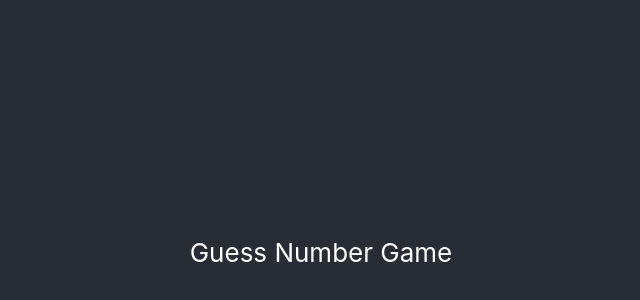
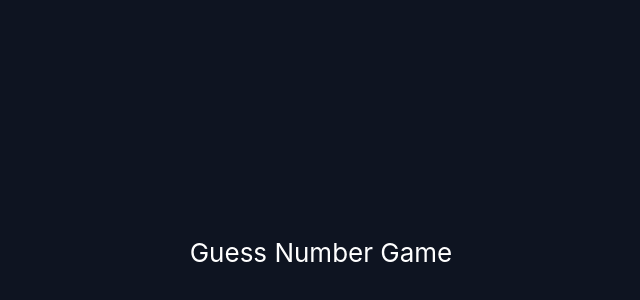
Before and after one commit to probablypenera007/guessnumber_frontend, a React (Create React App) app: page / in a window 1280 px wide. Shown: the part 148-448 px from the top of the page, without its empty margins (319-959 px from the left). Built offline with nearby package versions, Linux system fonts and the light colour scheme.

Commit message:
background color changed to #0e1421

```diff
--- a/src/components/App/App.css
+++ b/src/components/App/App.css
@@ -3,7 +3,7 @@
 }
 
 .App-header {
-  background-color: #282c34;
+  background-color: #0e1421;
   min-height: 100vh;
   display: flex;
   flex-direction: column;
```
